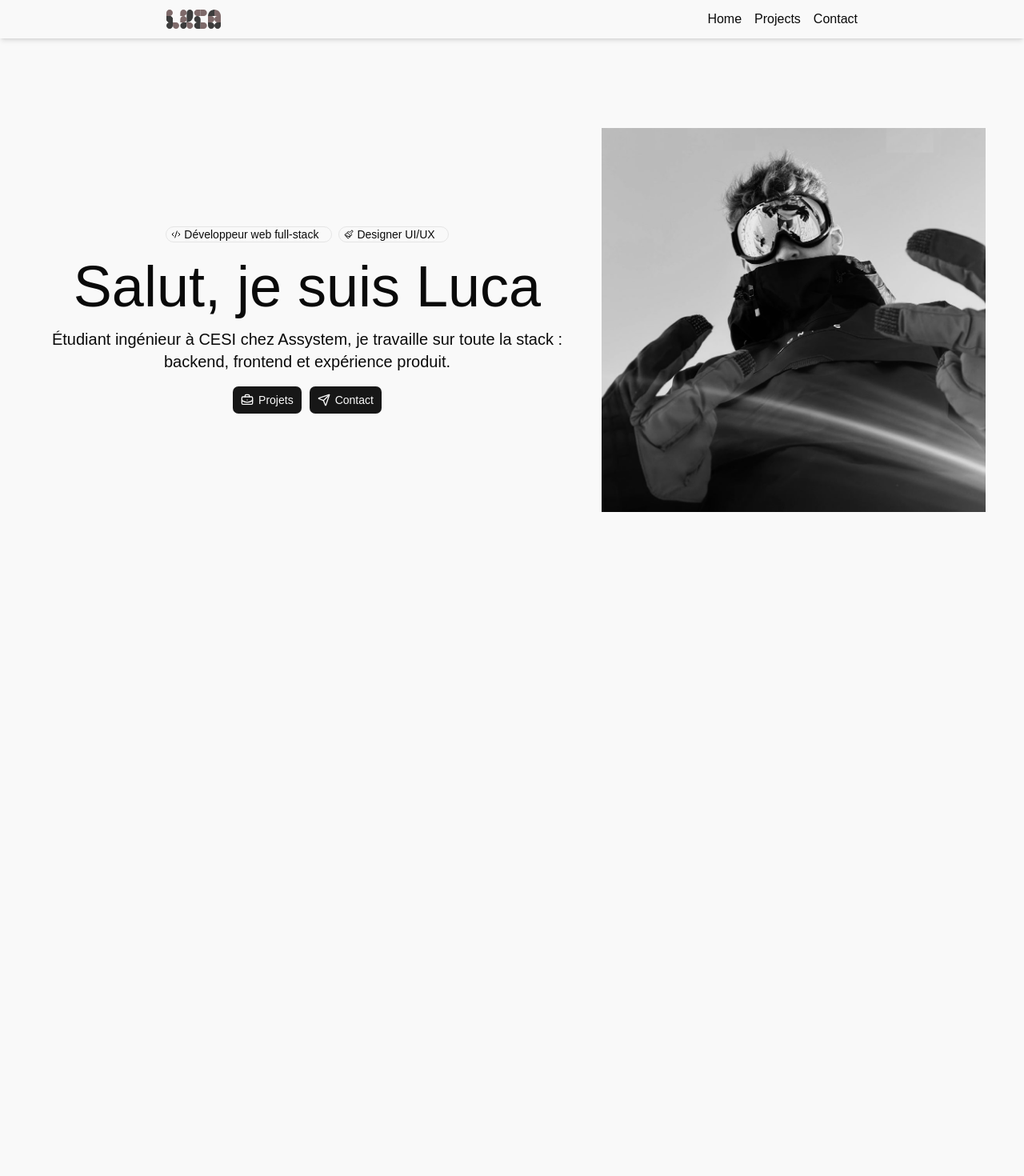
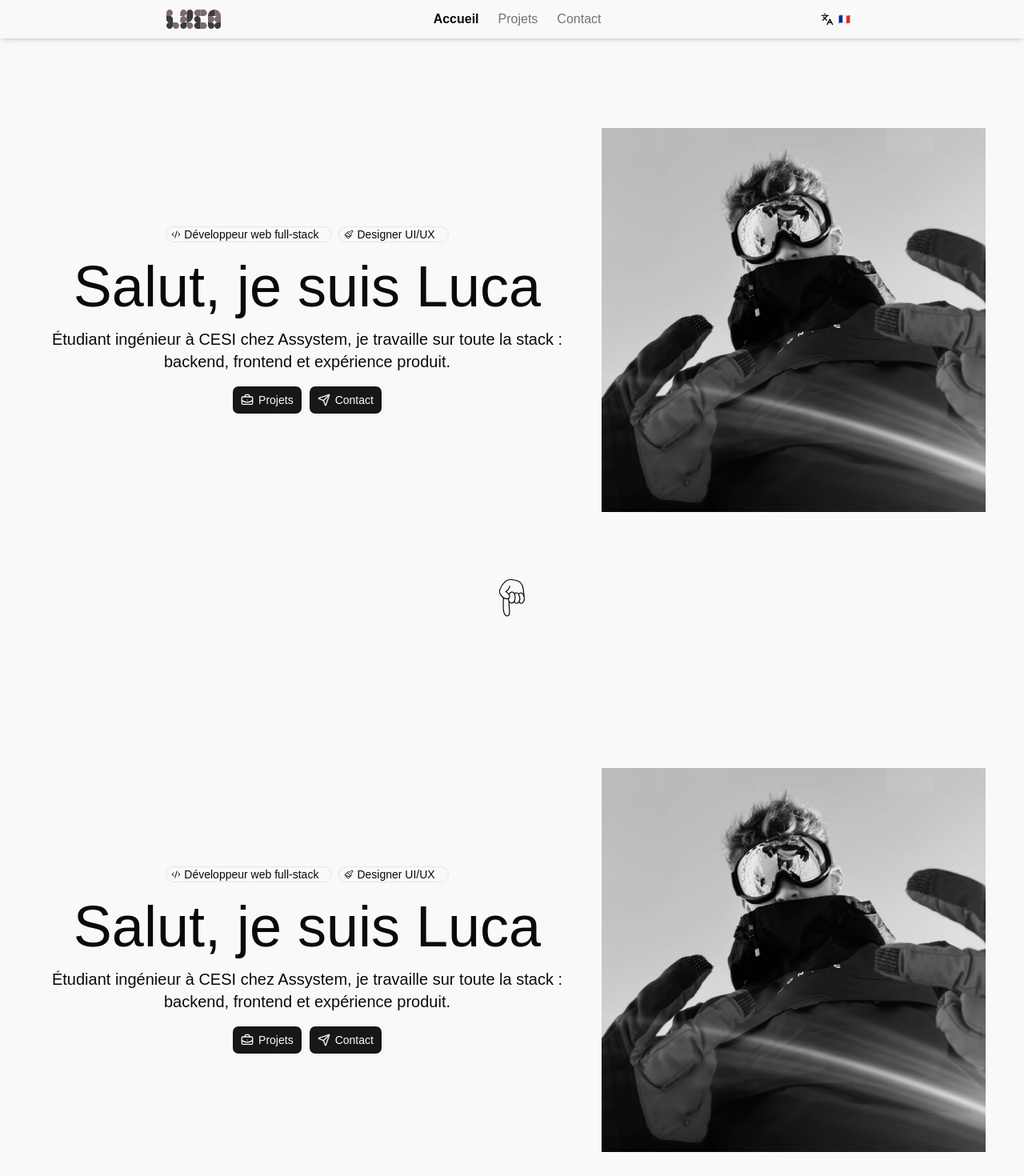
Before and after one commit to Lucacist/protfoliov15, a Next.js app: page / in a window 1280 px wide. Shown: the top 1470 px of the page at 80% size. Before the commit the page ends 800 px from the top, so only its background shows below. Built offline with nearby package versions, Linux system fonts and the light colour scheme; a web font is replaced by a local one.

Commit message:
Add internationalization support with language context and translate navigation, hero, and page content

```diff
--- a/app/contact/page.tsx
+++ b/app/contact/page.tsx
@@ -1,10 +1,16 @@
+"use client";
+
+import { useLanguage } from "@/lib/language-context";
+
 export default function Contact() {
+  const { t } = useLanguage();
+
   return (
     <section>
       <div className="container mx-auto px-4 pt-20">
-        <h1 className="text-5xl font-medium">Contact</h1>
+        <h1 className="text-5xl font-medium">{t("contact.title")}</h1>
         <p className="text-lg text-muted-foreground mt-4">
-          N&apos;hésitez pas à me contacter.
+          {t("contact.description")}
         </p>
       </div>
     </section>
--- a/app/layout.tsx
+++ b/app/layout.tsx
@@ -1,6 +1,7 @@
 import type { Metadata } from "next";
 import { Google_Sans_Flex } from "next/font/google";
 import Navbar from "@/components/Navbar";
+import { LanguageProvider } from "@/lib/language-context";
 
 import "./globals.css";
 import { cn } from "@/lib/utils";
@@ -23,8 +24,10 @@
       className={cn("h-full", "antialiased", google_sans_flex.variable)}
     >
       <body className="min-h-full flex flex-col">
-        <Navbar />
-        {children}
+        <LanguageProvider>
+          <Navbar />
+          {children}
+        </LanguageProvider>
       </body>
     </html>
   );
--- a/app/page.tsx
+++ b/app/page.tsx
@@ -4,6 +4,7 @@
   return (
     <section>
       <Hero />
+      <Hero />
     </section>
   );
 }
--- a/components/Navbar.tsx
+++ b/components/Navbar.tsx
@@ -1,15 +1,78 @@
+"use client";
+
+import { useState } from "react";
 import Link from "next/link";
+import { usePathname } from "next/navigation";
+import { useLanguage, locales } from "@/lib/language-context";
+import { Languages , Check } from "lucide-react";
+import { Button } from "@/components/ui/button";
+import { Popover, PopoverContent, PopoverTrigger } from "@/components/ui/popover";
+import { cn } from "@/lib/utils";
+
+const links = [
+    { href: "/", labelKey: "nav.home" },
+    { href: "/projects", labelKey: "nav.projects" },
+    { href: "/contact", labelKey: "nav.contact" },
+];
 
 export default function Navbar() {
+    const pathname = usePathname();
+    const { locale, setLocale, t } = useLanguage();
+    const [open, setOpen] = useState(false);
+
+    const currentLocale = locales.find((l) => l.value === locale);
+
     return (
         <nav className="flex fixed top-0 left-0 right-0 z-50 bg-background h-12 items-center justify-center shadow-md">
             <div className="flex items-center justify-between gap-4 w-full max-w-4xl px-4">
                 <img src="/landing/logo.svg" alt="Logo" className="h-6" />
-                <ul className="flex gap-4 w-auto justify-center items-center">
-                    <li><Link href="/">Home</Link></li>
-                    <li><Link href="/projects">Projects</Link></li>
-                    <li><Link href="/contact">Contact</Link></li>
+                <ul className="flex gap-6 w-auto justify-center items-center">
+                    {links.map(({ href, labelKey }) => {
+                        const isActive = href === "/" ? pathname === "/" : pathname.startsWith(href);
+                        return (
+                            <li key={href}>
+                                <Link
+                                    href={href}
+                                    className={cn(
+                                        "text-base transition-colors",
+                                        isActive
+                                            ? "text-foreground font-semibold"
+                                            : "text-muted-foreground hover:text-foreground"
+                                    )}
+                                >
+                                    {t(labelKey)}
+                                </Link>
+                            </li>
+                        );
+                    })}
                 </ul>
+                <Popover open={open} onOpenChange={setOpen}>
+                    <PopoverTrigger asChild>
+                        <Button variant="ghost" size="sm" className="h-8 gap-1.5 px-2">
+                            <Languages className="h-4 w-4" />
+                            <span className="text-xs">{currentLocale?.flag}</span>
+                        </Button>
+                    </PopoverTrigger>
+                    <PopoverContent align="end" className="w-40 p-1 gap-1">
+                        {locales.map((l) => (
+                            <button
+                                key={l.value}
+                                onClick={() => {
+                                    setLocale(l.value);
+                                    setOpen(false);
+                                }}
+                                className={cn(
+                                    "flex w-full items-center gap-2 rounded-sm px-2 py-1.5 text-sm transition-colors hover:bg-accent",
+                                    locale === l.value && "bg-accent font-medium"
+                                )}
+                            >
+                                <span>{l.flag}</span>
+                                <span>{l.label}</span>
+                                {locale === l.value && <Check className="ml-auto h-3.5 w-3.5" />}
+                            </button>
+                        ))}
+                    </PopoverContent>
+                </Popover>
             </div>
         </nav>
     );
--- a/components/home/Hero.tsx
+++ b/components/home/Hero.tsx
@@ -5,12 +5,15 @@
 import { Paintbrush, CodeXml, BriefcaseBusiness, Send } from "lucide-react"
 import { Button } from "@/components/ui/button"
 import Link from "next/link"
+import { useLanguage } from "@/lib/language-context"
 
 
 
 export default function Hero() {
+  const { t } = useLanguage();
+
   return (
-    <section className="container mx-auto px-4 h-screen flex items-center justify-center gap-8">
+    <section className="relative container mx-auto px-4 h-screen flex items-center justify-center gap-8">
       <div className="flex flex-col gap-4">
         {/* <img src="/landing/wave.svg" alt="Profile" className="absolute top-0 left-0 w-full object-cover" /> */}
         <div className="flex flex-row gap-2 justify-center">
@@ -21,7 +24,7 @@
           >
             <Badge variant="outline" className="text-sm px-4 py-1">
               <CodeXml data-icon="inline-start" />
-              Développeur web full-stack
+              {t("hero.badge_dev")}
             </Badge>
           </motion.div>
           <motion.div
@@ -31,18 +34,18 @@
           >
             <Badge variant="outline" className="text-sm px-4 py-1">
               <Paintbrush data-icon="inline-start" />
-              Designer UI/UX
+              {t("hero.badge_design")}
             </Badge>
           </motion.div>
         </div>
         <motion.h1 className="text-7xl font-medium text-center"
           initial={{ opacity: 0, y: 30 }}
           animate={{ opacity: 1, y: 0 }}
-          transition={{ duration: 0.8, ease: "easeOut" }}>Salut, je suis Luca</motion.h1>
+          transition={{ duration: 0.8, ease: "easeOut" }}>{t("hero.title")}</motion.h1>
         <motion.h3 className="text-xl text-center max-w-2xl mx-auto"
           initial={{ opacity: 0, y: 30 }}
           animate={{ opacity: 1, y: 0 }}
-          transition={{ duration: 0.8, ease: "easeOut", delay: 0.2 }}>Étudiant ingénieur à CESI chez Assystem, je travaille sur toute la stack : backend, frontend et expérience produit.</motion.h3>
+          transition={{ duration: 0.8, ease: "easeOut", delay: 0.2 }}>{t("hero.subtitle")}</motion.h3>
 
         <div className="flex flex-row gap-2 justify-center">
           <motion.div
@@ -51,7 +54,7 @@
             transition={{ duration: 0.8, ease: "easeOut", delay: 0.6 }}
           >
             <Button asChild>
-              <Link href="/projects"><BriefcaseBusiness />Projets</Link>
+              <Link href="/projects"><BriefcaseBusiness />{t("hero.btn_projects")}</Link>
             </Button>
           </motion.div>
           <motion.div
@@ -60,7 +63,7 @@
             transition={{ duration: 0.8, ease: "easeOut", delay: 0.8 }}
           >
             <Button asChild>
-              <Link href="/contact"><Send />Contact</Link>
+              <Link href="/contact"><Send />{t("hero.btn_contact")}</Link>
             </Button>
           </motion.div>
         </div>
@@ -68,6 +71,19 @@
       <div>
         <img src="/landing/profile.png" alt="Profile" className="h-120 w-120 object-cover filter grayscale" />
       </div>
+      <motion.div
+        className="absolute bottom-8 left-1/2 -translate-x-1/2"
+        initial={{ opacity: 0 }}
+        animate={{ opacity: 1 }}
+        transition={{ duration: 0.8, ease: "easeOut", delay: 1 }}
+      >
+        <motion.div
+          animate={{ y: [0, 10, 0] }}
+          transition={{ duration: 1.5, repeat: Infinity, ease: "easeInOut" }}
+        >
+          <img src="/landing/Hand.svg" alt="Hand" className="h-12 w-12 object-cover" />
+        </motion.div>
+      </motion.div>
     </section>
   );
 }
--- /dev/null
+++ b/components/ui/popover.tsx
@@ -0,0 +1,89 @@
+"use client"
+
+import * as React from "react"
+import { Popover as PopoverPrimitive } from "radix-ui"
+
+import { cn } from "@/lib/utils"
+
+function Popover({
+  ...props
+}: React.ComponentProps<typeof PopoverPrimitive.Root>) {
+  return <PopoverPrimitive.Root data-slot="popover" {...props} />
+}
+
+function PopoverTrigger({
+  ...props
+}: React.ComponentProps<typeof PopoverPrimitive.Trigger>) {
+  return <PopoverPrimitive.Trigger data-slot="popover-trigger" {...props} />
+}
+
+function PopoverContent({
+  className,
+  align = "center",
+  sideOffset = 4,
+  ...props
+}: React.ComponentProps<typeof PopoverPrimitive.Content>) {
+  return (
+    <PopoverPrimitive.Portal>
+      <PopoverPrimitive.Content
+        data-slot="popover-content"
+        align={align}
+        sideOffset={sideOffset}
+        className={cn(
+          "z-50 flex w-72 origin-(--radix-popover-content-transform-origin) flex-col gap-4 rounded-md bg-popover p-4 text-sm text-popover-foreground shadow-md ring-1 ring-foreground/10 outline-hidden duration-100 data-[side=bottom]:slide-in-from-top-2 data-[side=left]:slide-in-from-right-2 data-[side=right]:slide-in-from-left-2 data-[side=top]:slide-in-from-bottom-2 data-open:animate-in data-open:fade-in-0 data-open:zoom-in-95 data-closed:animate-out data-closed:fade-out-0 data-closed:zoom-out-95",
+          className
+        )}
+        {...props}
+      />
+    </PopoverPrimitive.Portal>
+  )
+}
+
+function PopoverAnchor({
+  ...props
+}: React.ComponentProps<typeof PopoverPrimitive.Anchor>) {
+  return <PopoverPrimitive.Anchor data-slot="popover-anchor" {...props} />
+}
+
+function PopoverHeader({ className, ...props }: React.ComponentProps<"div">) {
+  return (
+    <div
+      data-slot="popover-header"
+      className={cn("flex flex-col gap-1 text-sm", className)}
+      {...props}
+    />
+  )
+}
+
+function PopoverTitle({ className, ...props }: React.ComponentProps<"h2">) {
+  return (
+    <div
+      data-slot="popover-title"
+      className={cn("font-medium", className)}
+      {...props}
+    />
+  )
+}
+
+function PopoverDescription({
+  className,
+  ...props
+}: React.ComponentProps<"p">) {
+  return (
+    <p
+      data-slot="popover-description"
+      className={cn("text-muted-foreground", className)}
+      {...props}
+    />
+  )
+}
+
+export {
+  Popover,
+  PopoverAnchor,
+  PopoverContent,
+  PopoverDescription,
+  PopoverHeader,
+  PopoverTitle,
+  PopoverTrigger,
+}
--- /dev/null
+++ b/lib/i18n/en.json
@@ -0,0 +1,23 @@
+{
+  "nav": {
+    "home": "Home",
+    "projects": "Projects",
+    "contact": "Contact"
+  },
+  "hero": {
+    "badge_dev": "Full-stack web developer",
+    "badge_design": "UI/UX Designer",
+    "title": "Hi, I'm Luca",
+    "subtitle": "Engineering student at CESI working at Assystem, I work across the full stack: backend, frontend, and product experience.",
+    "btn_projects": "Projects",
+    "btn_contact": "Contact"
+  },
+  "projects": {
+    "title": "Projects",
+    "description": "Discover my recent projects."
+  },
+  "contact": {
+    "title": "Contact",
+    "description": "Feel free to reach out."
+  }
+}
--- /dev/null
+++ b/lib/i18n/fr.json
@@ -0,0 +1,23 @@
+{
+  "nav": {
+    "home": "Accueil",
+    "projects": "Projets",
+    "contact": "Contact"
+  },
+  "hero": {
+    "badge_dev": "Développeur web full-stack",
+    "badge_design": "Designer UI/UX",
+    "title": "Salut, je suis Luca",
+    "subtitle": "Étudiant ingénieur à CESI chez Assystem, je travaille sur toute la stack : backend, frontend et expérience produit.",
+    "btn_projects": "Projets",
+    "btn_contact": "Contact"
+  },
+  "projects": {
+    "title": "Projets",
+    "description": "Découvrez mes projets récents."
+  },
+  "contact": {
+    "title": "Contact",
+    "description": "N'hésitez pas à me contacter."
+  }
+}
--- /dev/null
+++ b/lib/language-context.tsx
@@ -0,0 +1,56 @@
+"use client";
+
+import { createContext, useContext, useState, useCallback } from "react";
+import fr from "@/lib/i18n/fr.json";
+import en from "@/lib/i18n/en.json";
+
+export type Locale = "fr" | "en";
+
+export const locales: { value: Locale; label: string; flag: string }[] = [
+  { value: "fr", label: "Français", flag: "🇫🇷" },
+  { value: "en", label: "English", flag: "🇬🇧" },
+];
+
+const messages: Record<Locale, Record<string, unknown>> = { fr, en };
+
+type LanguageContextType = {
+  locale: Locale;
+  setLocale: (locale: Locale) => void;
+  t: (key: string) => string;
+};
+
+const LanguageContext = createContext<LanguageContextType | null>(null);
+
+export function LanguageProvider({ children }: { children: React.ReactNode }) {
+  const [locale, setLocale] = useState<Locale>("fr");
+
+  const t = useCallback(
+    (key: string): string => {
+      const keys = key.split(".");
+      let value: unknown = messages[locale];
+      for (const k of keys) {
+        if (value && typeof value === "object") {
+          value = (value as Record<string, unknown>)[k];
+        } else {
+          return key;
+        }
+      }
+      return typeof value === "string" ? value : key;
+    },
+    [locale]
+  );
+
+  return (
+    <LanguageContext.Provider value={{ locale, setLocale, t }}>
+      {children}
+    </LanguageContext.Provider>
+  );
+}
+
+export function useLanguage() {
+  const context = useContext(LanguageContext);
+  if (!context) {
+    throw new Error("useLanguage must be used within a LanguageProvider");
+  }
+  return context;
+}
```
Also changed, not shown: app/projects/page.tsx (+8 -2 lines), public/landing/Hand.svg (added).
